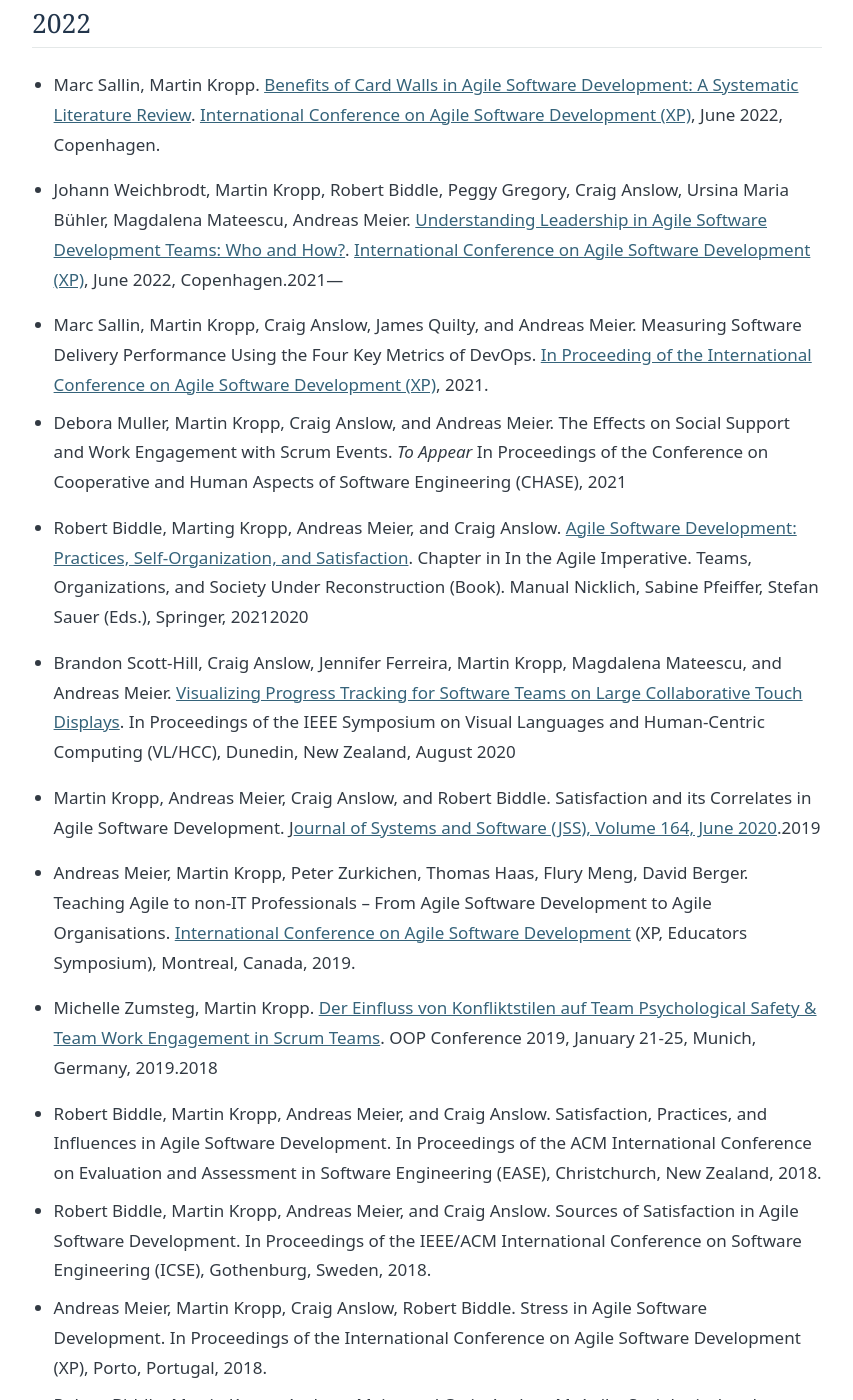
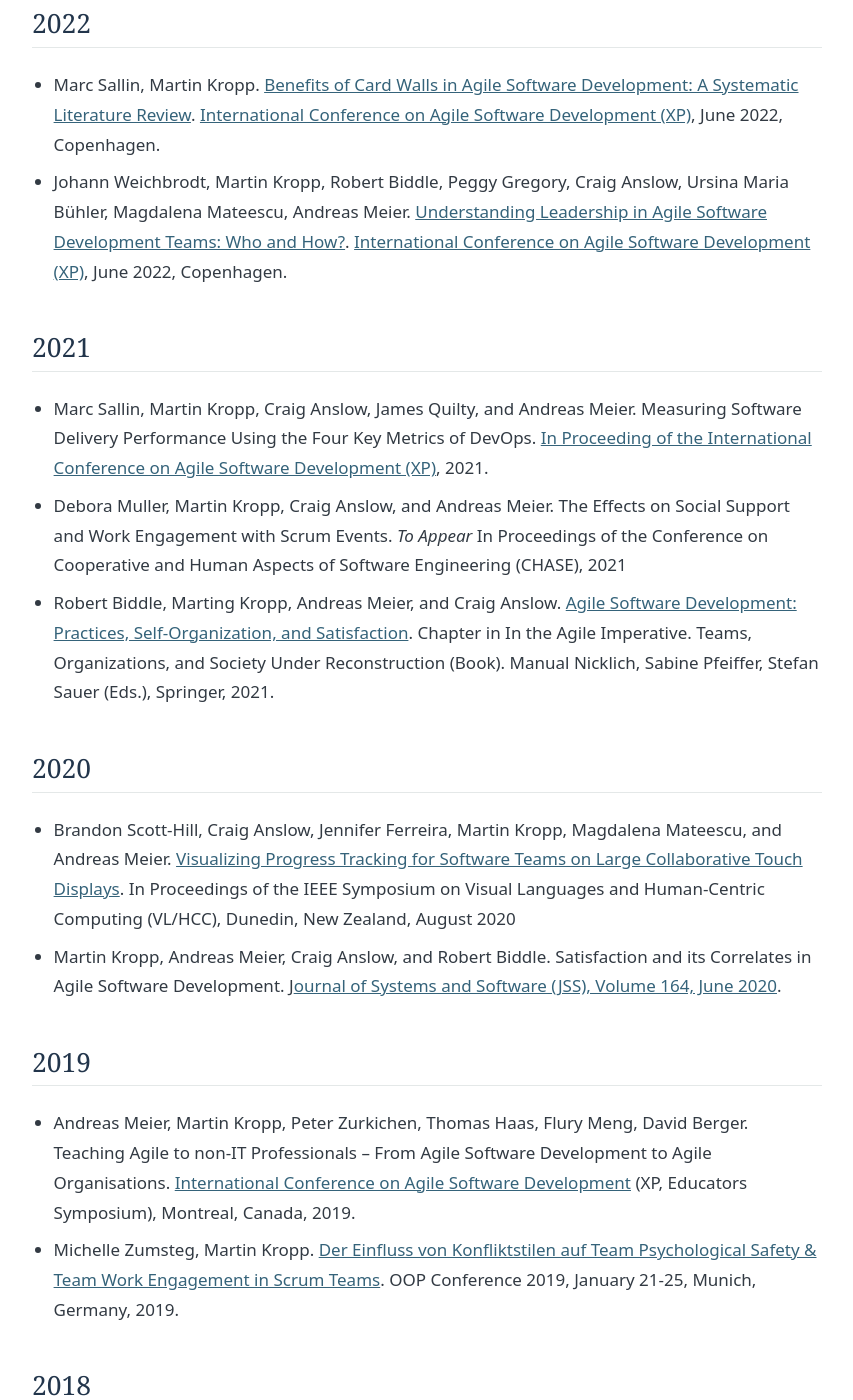
Before and after one commit to martinkropp/martinkropp.github.io, a Jekyll site: the page built from publications1.md, in a window 1280 px wide and 1400 px high, scrolled down 1599 px. Shown: the whole window, without its empty margins (88-941 px from the left). Built offline with Jekyll 4.4.1, drawn with Linux system fonts in a browser that asks for light colours.

Commit message:
Repair chronological headings in migrated publications

```diff
--- a/publications1.md
+++ b/publications1.md
@@ -45,7 +45,10 @@
 
 - Marc Sallin, Martin Kropp. [Benefits of Card Walls in Agile Software Development: A Systematic Literature Review](https://link.springer.com/chapter/10.1007/978-3-031-08169-9_1). [International Conference on Agile Software Development (XP)](https://www.agilealliance.org/xp2022/), June 2022, Copenhagen.
 - Johann Weichbrodt, Martin Kropp, Robert Biddle, Peggy Gregory, Craig
-  Anslow, Ursina Maria Bühler, Magdalena Mateescu, Andreas Meier. [Understanding Leadership in Agile Software Development Teams: Who and How?](https://link.springer.com/chapter/10.1007/978-3-031-08169-9_7). [International Conference on Agile Software Development (XP)](https://www.agilealliance.org/xp2022/), June 2022, Copenhagen.2021---
+  Anslow, Ursina Maria Bühler, Magdalena Mateescu, Andreas Meier. [Understanding Leadership in Agile Software Development Teams: Who and How?](https://link.springer.com/chapter/10.1007/978-3-031-08169-9_7). [International Conference on Agile Software Development (XP)](https://www.agilealliance.org/xp2022/), June 2022, Copenhagen.
+
+## 2021
+
 
 - Marc Sallin, Martin Kropp, Craig Anslow, James Quilty, and Andreas
   Meier. Measuring Software Delivery Performance Using the Four Key
@@ -55,15 +58,20 @@
 - Robert Biddle, Marting Kropp, Andreas Meier, and Craig Anslow. [Agile Software Development: Practices, Self-Organization, and Satisfaction](https://link.springer.com/chapter/10.1007/978-3-030-73994-2_3).
   Chapter in In the Agile Imperative. Teams, Organizations, and Society Under
   Reconstruction (Book). Manual Nicklich, Sabine Pfeiffer, Stefan Sauer (Eds.),
-  Springer, 20212020
+  Springer, 2021.
+
+## 2020
 
 
 - Brandon Scott-Hill, Craig Anslow, Jennifer Ferreira, Martin Kropp, Magdalena Mateescu, and Andreas Meier. [Visualizing Progress Tracking for Software Teams on Large Collaborative Touch Displays](https://ieeexplore.ieee.org/document/9127286/). In Proceedings of the IEEE Symposium on Visual Languages and Human-Centric Computing (VL/HCC), Dunedin, New Zealand, August 2020
-- Martin Kropp, Andreas Meier, Craig Anslow, and Robert Biddle. Satisfaction and its Correlates in Agile Software Development. J[ournal of Systems and Software (JSS), Volume 164, June 2020](https://www.sciencedirect.com/science/article/pii/S0164121220300261).2019
+- Martin Kropp, Andreas Meier, Craig Anslow, and Robert Biddle. Satisfaction and its Correlates in Agile Software Development. J[ournal of Systems and Software (JSS), Volume 164, June 2020](https://www.sciencedirect.com/science/article/pii/S0164121220300261).
 
+## 2019
 
 - Andreas Meier, Martin Kropp, Peter Zurkichen, Thomas Haas, Flury Meng, David Berger. Teaching Agile to non-IT Professionals – From Agile Software Development to Agile Organisations. [International Conference on Agile Software Development](https://xp2019.sched.com/event/Mf5s/educators-symposium) (XP, Educators Symposium), Montreal, Canada, 2019.
-- Michelle Zumsteg, Martin Kropp. [Der Einfluss von Konfliktstilen auf Team Psychological Safety & Team Work Engagement in Scrum Teams](https://www.oop-konferenz.de/oop2019/programm/konferenzprogramm/sessiondetails/action/detail/session/do-32-2/title/der-einfluss-von-konfliktstilen-auf-team-psychological-safety-team-work-engagement-in-scrum-teams.html?tx_dmconferences_session%5BshowRooms%5D=0&cHash=fae8fe861c6ea5e6a74bec316431e802). OOP Conference 2019, January 21-25, Munich, Germany, 2019.2018
+- Michelle Zumsteg, Martin Kropp. [Der Einfluss von Konfliktstilen auf Team Psychological Safety & Team Work Engagement in Scrum Teams](https://www.oop-konferenz.de/oop2019/programm/konferenzprogramm/sessiondetails/action/detail/session/do-32-2/title/der-einfluss-von-konfliktstilen-auf-team-psychological-safety-team-work-engagement-in-scrum-teams.html?tx_dmconferences_session%5BshowRooms%5D=0&cHash=fae8fe861c6ea5e6a74bec316431e802). OOP Conference 2019, January 21-25, Munich, Germany, 2019.
+
+## 2018
 
 
 - Robert Biddle, Martin Kropp, Andreas Meier, and Craig Anslow. Satisfaction, Practices, and Influences in Agile Software Development. In Proceedings of the ACM International Conference on Evaluation and Assessment in Software Engineering (EASE), Christchurch, New Zealand, 2018.
```
